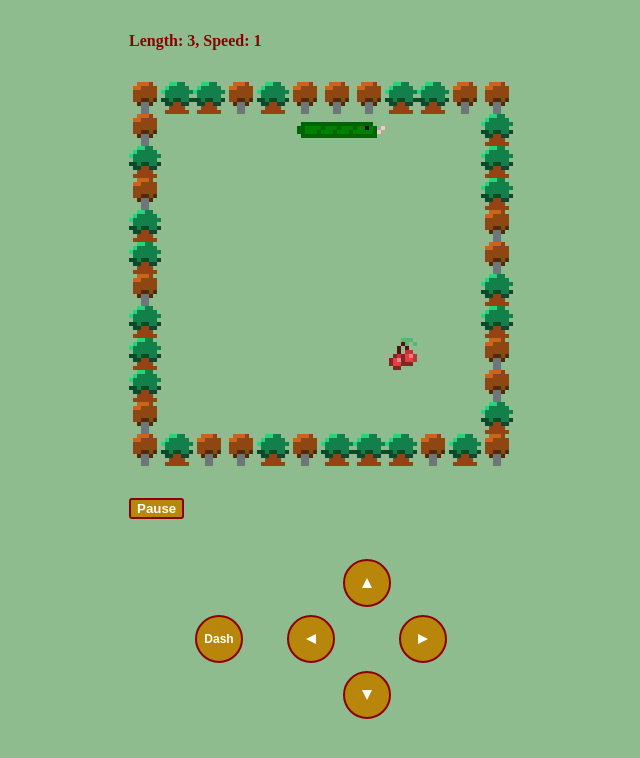
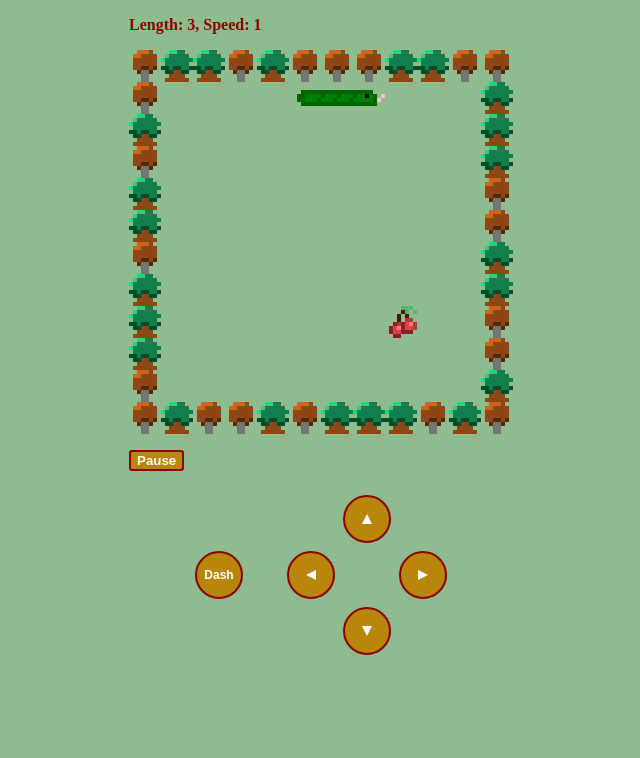
Before and after one commit to SCi233/snake, a website with bundled scripts: page public/index.html in a window 1280 px wide. Shown: the whole page, without its empty margins (319-959 px from the left). Built offline with nearby package versions, Linux system fonts and the light colour scheme.

Commit message:
调整布局

```diff
--- a/public/index.html
+++ b/public/index.html
@@ -18,7 +18,7 @@
 
     .main-content {
       display: block;
-      margin: 4vh auto 0;
+      margin: 2vh auto 0;
       color: DarkRed;
       font-weight: bold;
     }
```
